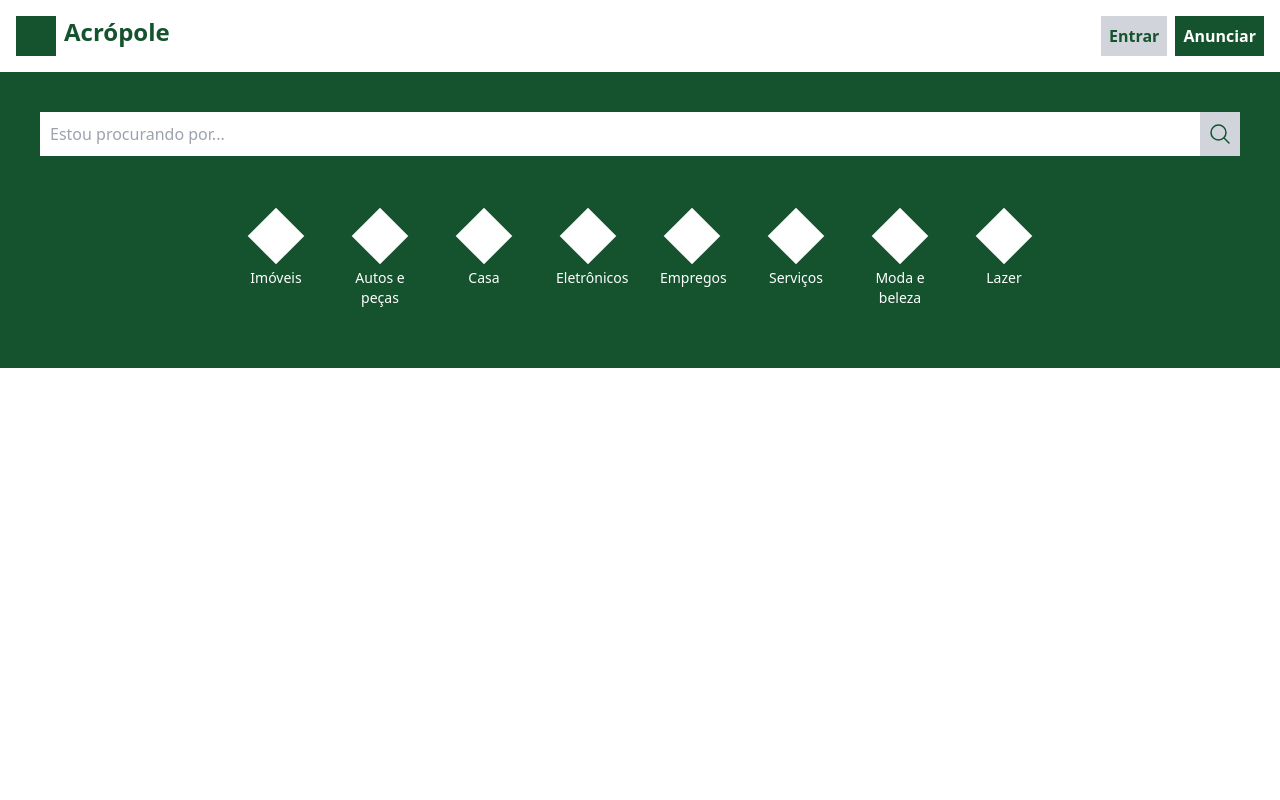
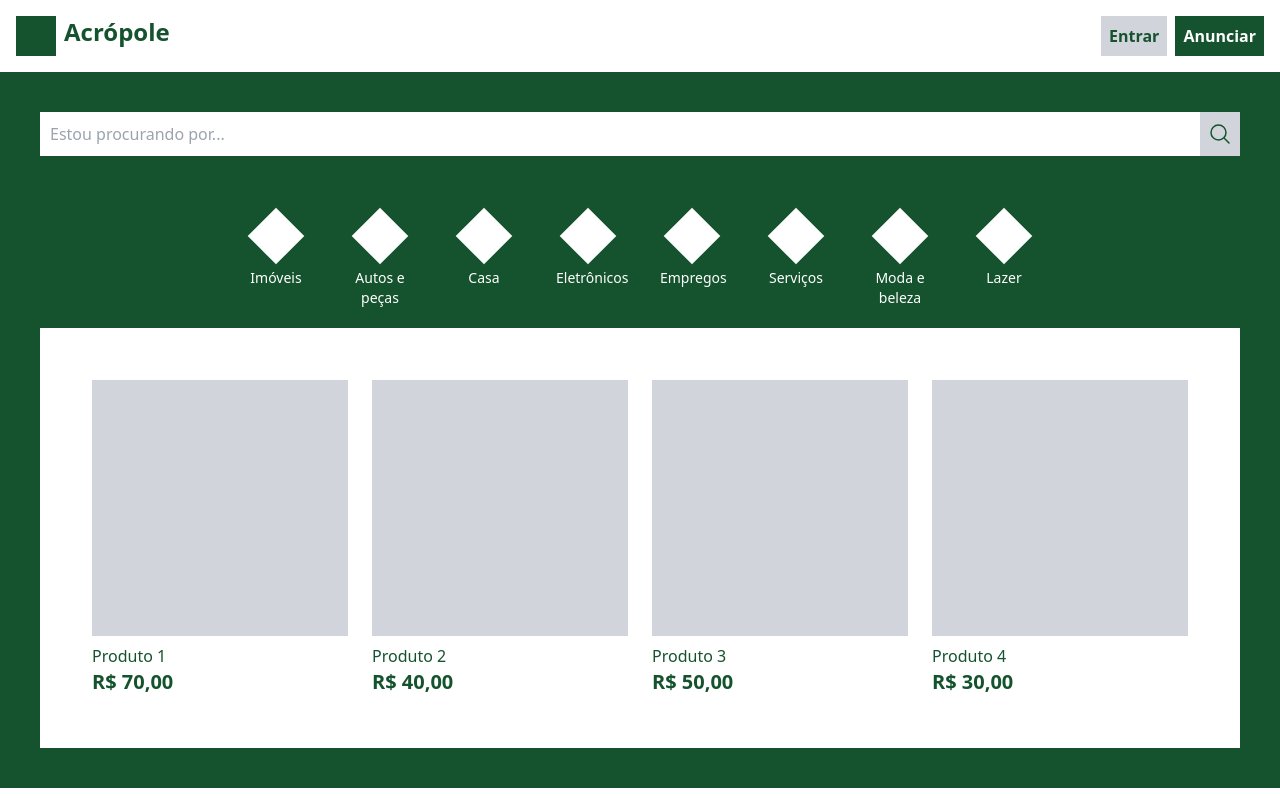
Before and after one commit to paulotss/acr_sales, a React (Create React App) app: page / in a window 1280 px wide. Built offline with nearby package versions, Linux system fonts and the light colour scheme.

Commit message:
Cria componente ItemDisplay

```diff
--- /dev/null
+++ b/src/components/ItemDisplay.js
@@ -0,0 +1,15 @@
+import { Link } from "react-router-dom";
+
+const ItemDisplay = (props) => {
+  return (
+    <Link to="/" className="m-3">
+      <div className="w-64 h-64 bg-gray-300"></div>
+      <p className="text-green-900 mt-2">{ props.title }</p>
+      <h4 className="text-green-900 text-xl font-bold">
+        { props.price.toLocaleString('pt-BR', { style:'currency', currency:'BRL' }) }
+      </h4>
+    </Link>
+  );
+};
+
+export default ItemDisplay;
--- a/src/mocks/data.js
+++ b/src/mocks/data.js
@@ -40,3 +40,30 @@ export const categories = [
     image: "",
   },
 ];
+
+export const products = [
+  {
+    id: 1,
+    title: "Produto 1",
+    price: 70,
+    image: "",
+  },
+  {
+    id: 2,
+    title: "Produto 2",
+    price: 40,
+    image: "",
+  },
+  {
+    id: 3,
+    title: "Produto 3",
+    price: 50,
+    image: "",
+  },
+  {
+    id: 4,
+    title: "Produto 4",
+    price: 30,
+    image: "",
+  },
+];
--- a/src/pages/HomePages.js
+++ b/src/pages/HomePages.js
@@ -1,7 +1,8 @@
 import Head from "../components/Head";
 import SearchBar from "../components/SearchBar";
 import Category from "../components/Category";
-import { categories } from "../mocks/data";
+import { categories, products } from "../mocks/data";
+import ItemDisplay from "../components/ItemDisplay";
 
 const HomePages = () => {
   return (
@@ -18,6 +19,13 @@ const HomePages = () => {
             ))
           }
         </article>
+        <article className="flex justify-center bg-white p-10">
+          {
+            products.map((product) => (
+              <ItemDisplay key={ product.id } title={ product.title } price={ product.price } />
+            ))
+          }
+        </article>
       </section>
     </main>
   )
```
